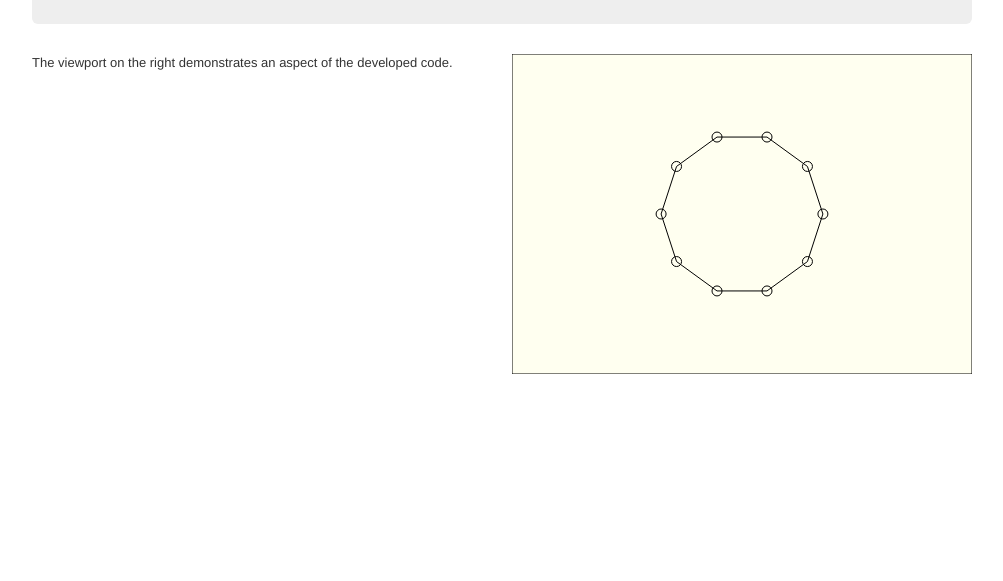
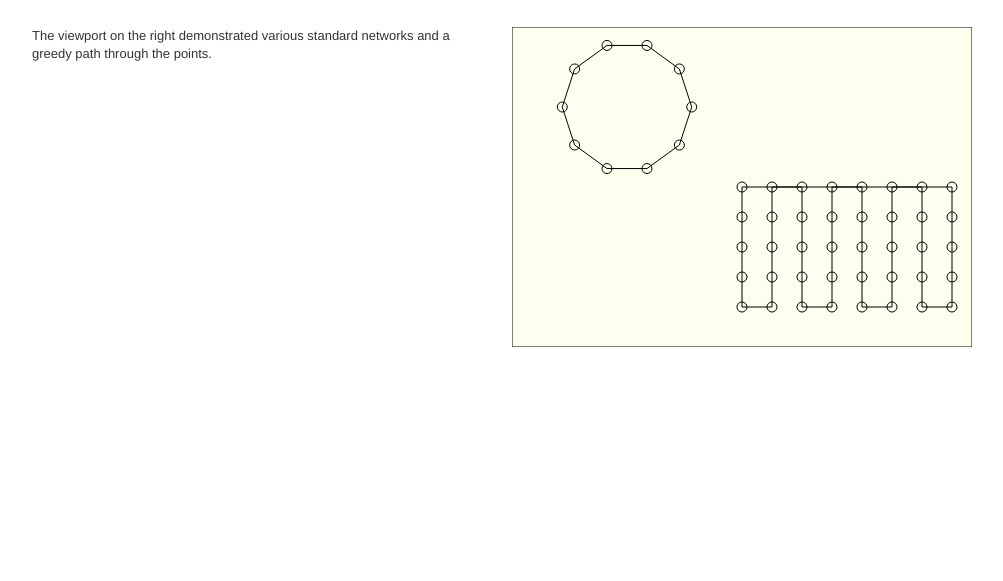
Before and after one commit to dvberkel/MonaLisaJS, a plain HTML site: page showcase.html in a window 1280 px wide. Shown: the part 219-800 px from the top of the page, without its empty margins (138-1141 px from the left). Drawn offline with Linux system fonts and the light colour scheme.

Commit message:
Standard Networks expanded
The standard network are expanded with a grid network.
I demonstrates the weakness of hte greedy algorithm. I.e
local optimalisation versus global optimalisation.

```diff
--- a/showcase.html
+++ b/showcase.html
@@ -25,14 +25,14 @@
       <div class="hero-unit">
 	<h1>MonaLisaJS Showcase</h1>
 	<p>
-	  This page demonstrated the various developments in the
+	  Demonstrates the various developments in the
 	  preparation of the MonaLisaJS talk at JSConf EU.
 	</p>
       </div>
       <div class="row">
 	<div class="span6">
-	  The viewport on the right demonstrates an aspect of the
-	  developed code.
+	  The viewport on the right demonstrated various standard
+	  networks and a greedy path through the points.
 	</div>
 	<div class="span6"><div id="viewport"/></div>
       </div>
--- a/src/NetworkFactory.js
+++ b/src/NetworkFactory.js
@@ -8,6 +8,15 @@
 		network.addPoint(new MonaLisa.Point({ x : r * Math.cos(alpha * index), y : r * Math.sin(alpha * index) }));
 	    }
 	    return network;
+	},
+	gridNetworkOfSize : function(width, height){
+	    var network = new MonaLisa.Network();
+	    for (var x = 0; x < width; x++) {
+		for (var y = 0; y < height; y++) {
+		    network.addPoint(new MonaLisa.Point({ x : x, y : y}));
+		}
+	    }
+	    return network;
 	}
     };
 
--- a/src/showcase.js
+++ b/src/showcase.js
@@ -3,22 +3,44 @@
 	var paper = Raphael("viewport", 460, 320);
 	paper.rect(0, 0, 460, 320).attr("fill", "ivory");
 
-	var network = MonaLisa.NetworkFactory.cycleNetworkOfSize(10);
+	var cycle = MonaLisa.NetworkFactory.cycleNetworkOfSize(10);
+	var cycleTransformX = function(x){ return 40 * x + 115; };
+	var cycleTransformY = function(y){ return 40 * y + 80; };
 
 	new MonaLisa.NetworkView({
-	    model : network,
+	    model : cycle,
 	    paper : paper,
-	    transformX : function(x){ return 50 * x + 230 },
-	    transformY : function(y){ return 50 * y + 160 }
+	    transformX : cycleTransformX,
+	    transformY : cycleTransformY
 	});
 
-	var path = MonaLisa.Strategy.Greedy.withMetric(MonaLisa.Metric.euclidean).solveFor(network);
+	var cyclePath = MonaLisa.Strategy.Greedy.withMetric(MonaLisa.Metric.euclidean).solveFor(cycle);
 
 	new MonaLisa.PathView({
-	    model : path,
+	    model : cyclePath,
 	    paper : paper,
-	    transformX : function(x){ return 50 * x + 230 },
-	    transformY : function(y){ return 50 * y + 160 }
+	    transformX : cycleTransformX,
+	    transformY : cycleTransformY
+	});
+
+ 	var grid = MonaLisa.NetworkFactory.gridNetworkOfSize(8, 5);
+	var gridTransformX = function(x){ return 30 * x + 230; };
+	var gridTransformY = function(y){ return 30 * y + 160; };
+
+	new MonaLisa.NetworkView({
+	    model : grid,
+	    paper : paper,
+	    transformX : gridTransformX,
+	    transformY : gridTransformY
+	});
+
+	var gridPath = MonaLisa.Strategy.Greedy.withMetric(MonaLisa.Metric.euclidean).solveFor(grid);
+
+	new MonaLisa.PathView({
+	    model : gridPath,
+	    paper : paper,
+	    transformX : gridTransformX,
+	    transformY : gridTransformY
 	});
     });
 })(jQuery, Raphael,  MonaLisa);
```
